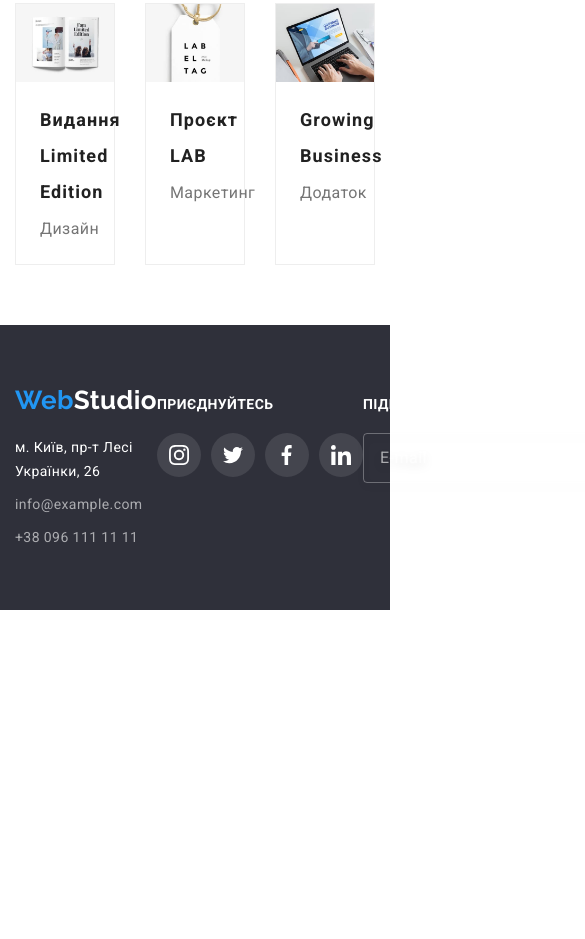
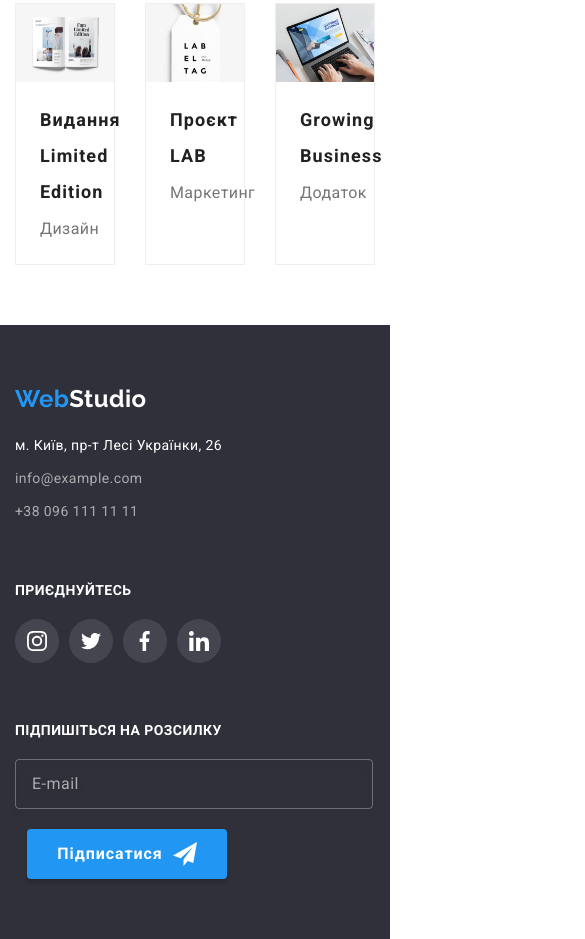
Before and after one commit to Oleksandr-Smirnov/goit-markup-hw-08, a plain HTML site: page portfolio.html in a window 390 px wide. Shown: the part 1057-1996 px from the top of the page, 585 px wide, since content can reach past the window. Before the commit the page ends 1667 px from the top, so only its background shows below. Drawn offline with nearby package versions, Linux system fonts and the light colour scheme.

Commit message:
HW-8 add footer mobile

```diff
--- a/sass/layouts/_footer.scss
+++ b/sass/layouts/_footer.scss
@@ -3,11 +3,20 @@
     padding-top: 60px;
     padding-bottom: 60px;
     & .container {
+        @include mobile {
+        display: block;
+        text-align: center;
+        }
+        @include tablet {
+            display: flex;
+           }
+           @include desktop {
             display: flex;
             align-items: baseline;
             justify-content: space-between;
+           }
         }
-}
+    }
 
 .footer-adress {
     font-style: normal;
@@ -18,10 +27,12 @@
     font-family: 'Raleway', sans-serif;
     font-style: normal;
     font-weight: 700;
-    font-size: 26px;
+    // font-size: 26px;
+    font-size: 24px;
     line-height: 1.19;
     color: var(--accent-color);
-}
+        }
+
 
 .footer-logo-studio {
     color: var(--main-title-color);
@@ -54,6 +65,7 @@
     text-transform: uppercase;
     color: #ffffff;
     align-items: baseline;
+    margin-top: 60px;
 }
 
 .footer-soc-text {
@@ -63,6 +75,9 @@
 .footer-soc-list {
     display: flex;
     gap: 10px;
+    @include mobile {
+        justify-content: center;
+    }
 }
 
 .footer-soc-icon {
@@ -95,6 +110,7 @@
     filter: drop-shadow(0px 4px 4px rgba(0, 0, 0, 0.15));
     border-radius: 4px;
     padding-left: 16px;
+    margin-bottom: 20px;
     &::placeholder {
             font-size: 16px;
             line-height: 1.25;
@@ -121,10 +137,13 @@
     display: flex;
     align-items: center;
     justify-content: center;
+    @include mobile {
+        display: inline-flex;
+    }
 }
 
 .subscription {
-    display: flex;
+    // display: flex;
     align-items: flex-end;
 }
 
```
Also changed, not shown: index.html (+6 -6 lines), css/main.css, css/main.min.css, 2 other files.
